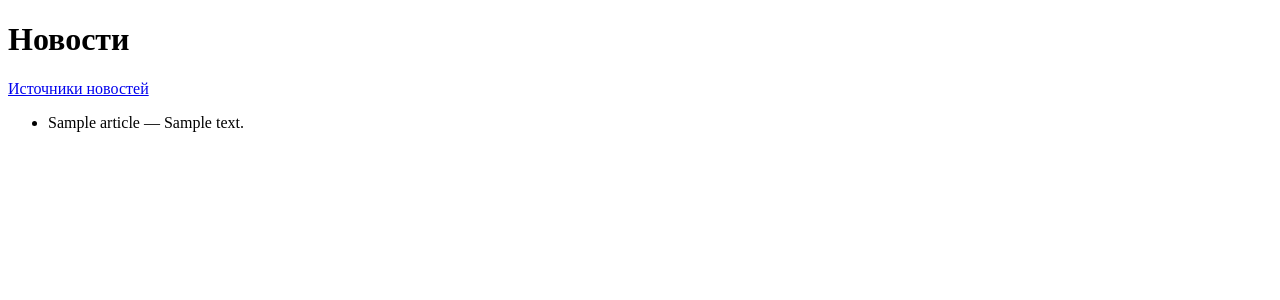
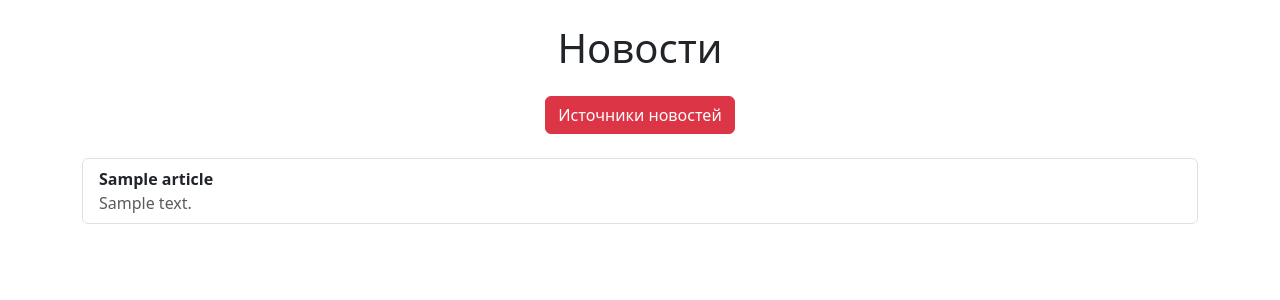
Before and after one commit to Vasilivi4/personal_assistant, a Django app: page / in a window 1280 px wide. Shown: the top 300 px of the page. Run offline with Django 5.2, Linux system fonts and the light colour scheme; tables that the repository leaves empty hold one stand-in row (values such as "Sample post"); a database or web service that is not in the repository returns one stand-in record (values such as "Sample title"); data that the repository does not hold is empty.

Commit message:
Update news_list.html

```diff
--- a/personal_assistant/templates/news/news_list.html
+++ b/personal_assistant/templates/news/news_list.html
@@ -1,17 +1,32 @@
 <!DOCTYPE html>
 <html lang="ru">
     <head>
+        {% load static %}
+        <meta charset="UTF-8">
+        <meta name="viewport" content="width=device-width, initial-scale=1.0">
         <title>Новости</title>
+        <link rel="stylesheet" href="{% static 'css/style.css' %}">
+        <!-- Подключение Bootstrap, если вы его используете -->
+        <link href="https://cdn.jsdelivr.net/npm/bootstrap@5.3.0/dist/css/bootstrap.min.css" rel="stylesheet">
     </head>
     <body>
-        <h1>Новости</h1>
+        <div class="container mt-4">
+            <h1 class="text-center mb-4">Новости</h1>
+            <div class="text-center">
+                <!-- Кнопка-ссылка -->
+                <a href="{% url 'news_sources' %}" class="btn btn-danger">Источники новостей</a>
+            </div>
+            <ul class="list-group mt-4">
+                {% for article in news %}
+                <li class="list-group-item">
+                    <strong>{{ article.title }}</strong>
+                    <span class="d-block text-muted">{{ article.description }}</span>
+                </li>
+                {% endfor %}
+            </ul>
+        </div>
 
-        <a href="{% url 'news_sources' %}">Источники новостей</a>
-
-        <ul>
-            {% for article in news %}
-            <li>{{ article.title }} — {{ article.description }}</li>
-            {% endfor %}
-        </ul>
+        <!-- Подключение JavaScript Bootstrap, если нужно -->
+        <script src="https://cdn.jsdelivr.net/npm/bootstrap@5.3.0/dist/js/bootstrap.bundle.min.js"></script>
     </body>
 </html>
```
